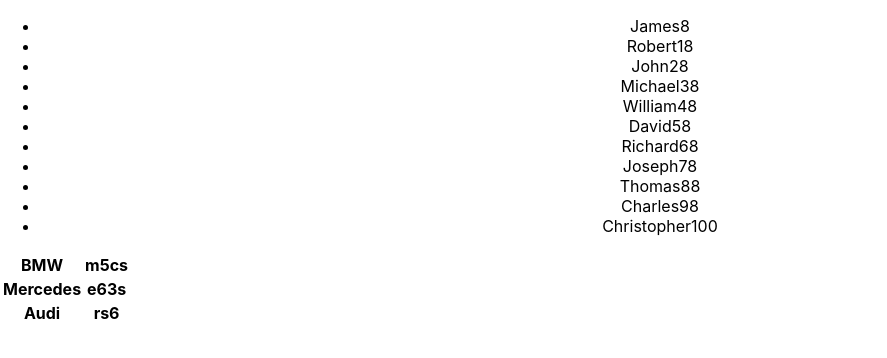
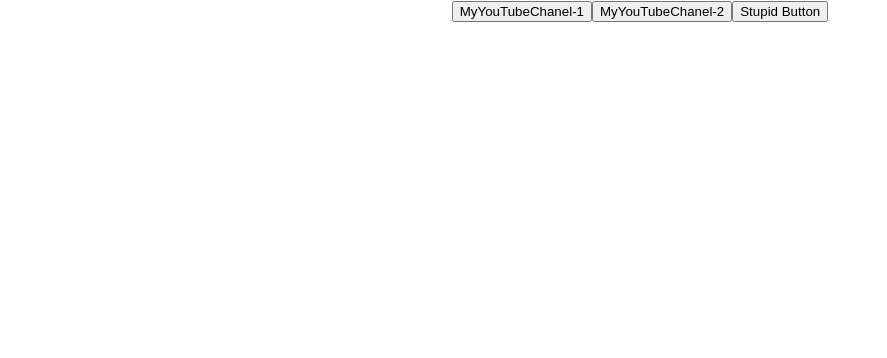
Before and after one commit to Wooxed/microtasks, a React (Create React App) app: page / in a window 1280 px wide. Shown: the top 358 px of the page, without its empty margins (0-887 px from the left). Built offline with nearby package versions, Linux system fonts and the light colour scheme.

Commit message:
Add Buttons

```diff
--- a/src/App.tsx
+++ b/src/App.tsx
@@ -2,6 +2,7 @@
 import './App.css';
 import {NewComponent} from "./site/NewComponent";
 import {ComponentCar} from "./site/ComponentCar";
+import Button from "./components/Button";
 
 function App() {
     const students = [
@@ -23,10 +24,25 @@
         {manufacturer: "Audi", model: 'rs6'}
     ]
 
+    const Button1Foo = (subscriber: string, age: number)=> {
+        console.log(subscriber, age)
+    }
+    const Button2Foo = (subscriber: string)=> {
+        console.log(subscriber)
+    }
+    const Button3Foo = (subscriber: string)=> {
+        console.log(subscriber)
+    }
+
     return (
         <div className="App">
-            <NewComponent students={students}/>
-            <ComponentCar topCars={topCars}/>
+            <Button name={'MyYouTubeChanel-1'} callback={()=>Button1Foo('I am Vasya', 21)}/>
+            <Button name={'MyYouTubeChanel-2'} callback={()=>Button2Foo('I am Ivan')}/>
+            <Button name={'Stupid Button'} callback={()=>Button3Foo('I am Stupid button')}/>
+
+
+            {/*<NewComponent students={students}/>*/}
+            {/*<ComponentCar topCars={topCars}/>*/}
         </div>
     );
 }
--- /dev/null
+++ b/src/components/Button.tsx
@@ -0,0 +1,19 @@
+import React from 'react';
+
+type ButtonType = {
+    name: string
+    callback: () => void
+
+}
+
+export const Button = (props: ButtonType) => {
+    const onClickHandler = () => {
+        props.callback()
+    }
+
+    return (
+        <button onClick={onClickHandler}>{props.name}</button>
+    )
+};
+
+export default Button;
```
